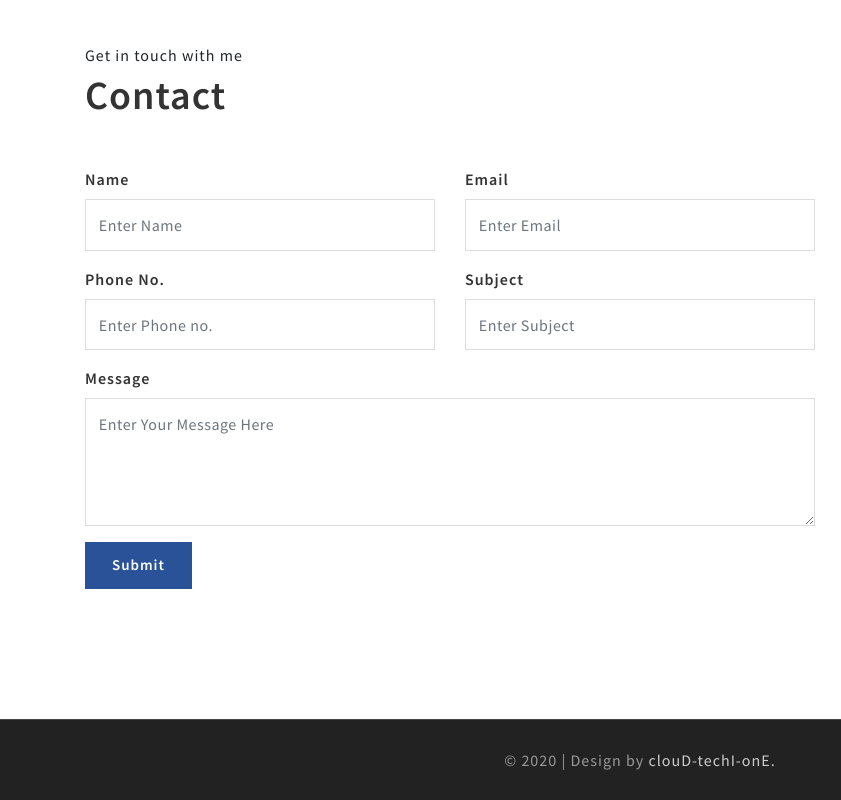
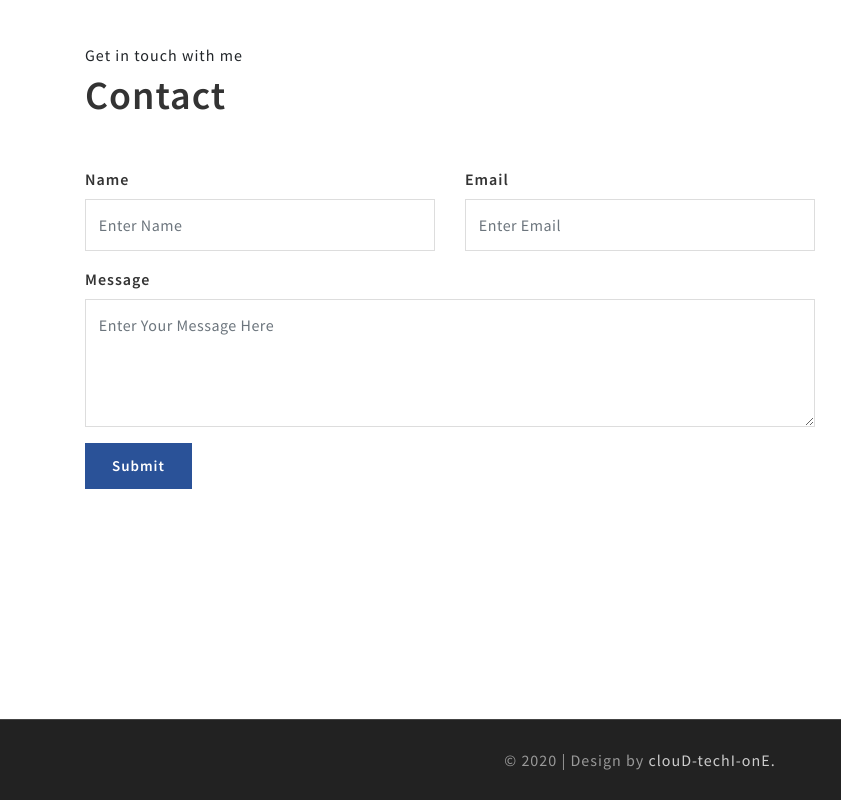
Before and after one commit to AflahuDheen/my-resume, a plain HTML site: page index.html in a window 1280 px wide. Shown: the part 3185-3985 px from the top of the page, 0-841 px from the left. Drawn offline with Linux system fonts and the light colour scheme; grey boxes are pictures that could not be loaded.

Commit message:
contactform edited

```diff
--- a/index.html
+++ b/index.html
@@ -451,7 +451,7 @@ Smartphone Compatible web template, free webdesigns for Nokia, Samsung, LG, Sony
 		<div class="contact-form">
 			<div class="row">
 				<div class="col-lg-8">
-					<form name="contactform" id="contactform" method="post" action="#" onsubmit="return(validate());" novalidate="novalidate">
+					<form name="contactform" id="gform" method="POST" action="https://script.google.com/macros/s/AKfycbyATUGc9RnQcfYUYzQml9GwlkXkGsrC-W3bFT0s/exec" onsubmit="return(validate());" novalidate="novalidate">
 						<div class="row">
 							<div class="form-group col-md-6 ">
 							  <label>Name</label>
@@ -461,14 +461,14 @@ Smartphone Compatible web template, free webdesigns for Nokia, Samsung, LG, Sony
 							  <label>Email</label>
 							  <input type="email" class="form-control" id="email" placeholder="Enter Email" name="email">
 							</div>
-							<div class="form-group col-md-6">
+							<!-- <div class="form-group col-md-6">
 							  <label>Phone No.</label>
 							  <input type="text" class="form-control" id="phone" placeholder="Enter Phone no." name="phone">
-							</div>
-							<div class="form-group col-md-6">
+							</div> -->
+							<!-- <div class="form-group col-md-6">
 							  <label>Subject</label>
 							  <input type="text" class="form-control" id="subject" placeholder="Enter Subject" name="phone">
-							</div>
+							</div> -->
 							<div class="form-group col-12">
 							  <label>Message</label>
 							  <textarea name="issues" class="form-control" id="iq" placeholder="Enter Your Message Here"></textarea>
```
